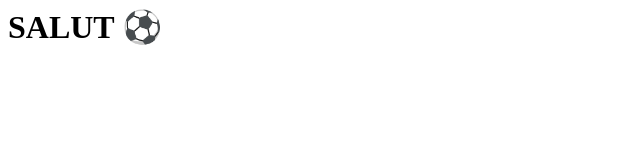
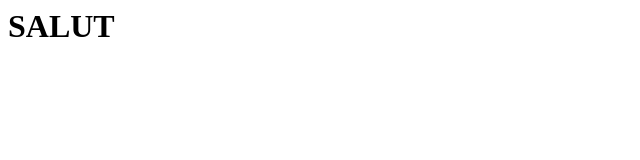
Before and after one commit to chrisGaye/rc2s, a plain HTML site: page index.html in a window 1280 px wide. Shown: the whole page, without its empty margins (0-640 px from the left). Drawn offline with Linux system fonts and the light colour scheme.

Commit message:
maj index.html

```diff
--- a/index.html
+++ b/index.html
@@ -6,7 +6,7 @@
 </head>
 <body>
 
-    <h1>SALUT ⚽</h1>
+    <h1>SALUT</h1>
 
 </body>
 </html>
```
